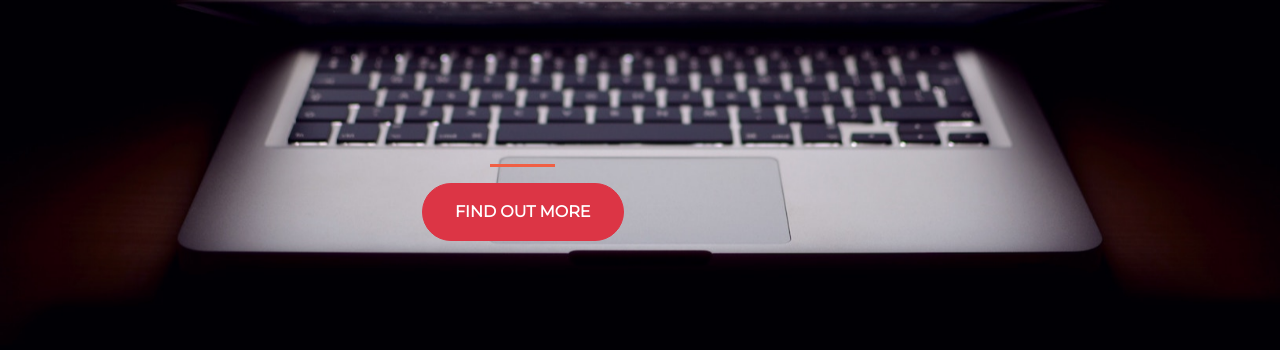
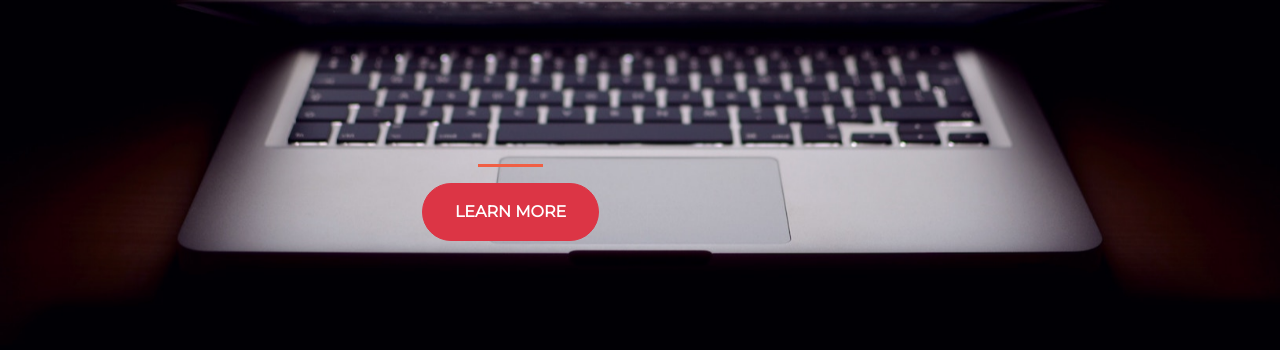
Before and after one commit to vyasCodes/codeup, a plain HTML site: page index.html in a window 1280 px wide. Shown: the part 314-664 px from the top of the page. Drawn offline with nearby package versions, Linux system fonts and the light colour scheme.

Commit message:
changed text of the subscribe button

```diff
--- a/index.html
+++ b/index.html
@@ -41,7 +41,7 @@
         <section class="text-center col-12">
           <hr>
           <a href="https://mailchi.mp/c285c57f8bc4/vk" target="_blank">
-            <button class="btn btn-danger btn-xl">FIND OUT MORE</button>
+            <button class="btn btn-danger btn-xl">LEARN MORE</button>
           </a>
         </section>
       </div>
```
